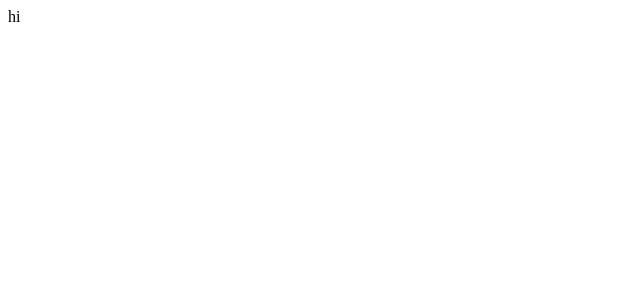
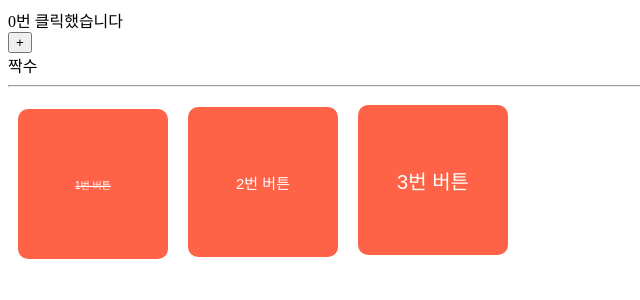
Before and after one commit to ahcoo/react_lecture, a React (Create React App) app: page / in a window 1280 px wide. Shown: the top 300 px of the page, without its empty margins (0-640 px from the left). Built offline with nearby package versions, Linux system fonts and the light colour scheme.

Commit message:
수업내용 다시 저장

```diff
--- a/src/App.jsx
+++ b/src/App.jsx
@@ -1,5 +1,35 @@
-function App() {
-  return <div>hi</div>;
-}
+import React, { useState } from "react";
+import Counter from "./components/Counter";
+import Converter from "./components/Converter";
+import MyBtn from "./components/MyBtn";
 
+const App = () => {
+  const [counter, setCounter] = useState(0);
+  return (
+    <>
+      <Counter counter={counter} setCounter={setCounter} />
+      <Converter counter={counter} />
+      <hr />
+      <MyBtn
+        text={"1번 버튼"}
+        fontSize={"10px"}
+        isChecked={true}
+        alertMsg={"1번버튼 클릭됨"}
+      />
+      <MyBtn
+        text={"2번 버튼"}
+        fontSize={"15px"}
+        isChecked={false}
+        alertMsg={"2번버튼 클릭됨"}
+      />
+      <MyBtn
+        text={"3번 버튼"}
+        fontSize={"20px"}
+        isChecked={false}
+        alertMsg={"3번버튼 클릭됨"}
+      />
+    </>
+  );
+};
+/**/
 export default App;
--- /dev/null
+++ b/src/components/Converter.jsx
@@ -0,0 +1,12 @@
+import React, { useState } from "react";
+
+function Converter({ counter }) {
+  return (
+    <div>
+      {/* 삼항 연산자 */}
+      {counter % 2 === 0 ? "짝수" : "홀수"}
+    </div>
+  );
+}
+
+export default Converter;
--- /dev/null
+++ b/src/components/Counter.jsx
@@ -0,0 +1,33 @@
+/*import React, { useState } from "react";
+
+const Counter = ({ counter, setCounter }) => {
+  const addCounter = () => {
+    setCounter(counter + 1);
+  };
+  return (
+    <div>
+      <div>{counter}번 클릭했습니다</div>
+      <button onClick={addCounter}>+</button>
+    </div>
+  );
+  return;
+};
+
+export default Counter;*/
+
+import React, { useState } from "react";
+
+function Counter({ counter, setCounter }) {
+  const addCounter = () => {
+    setCounter(counter + 1);
+  };
+  return (
+    <div>
+      <div>{counter}번 클릭했습니다</div>
+      <button onClick={addCounter}>+</button>
+    </div>
+  );
+  return;
+}
+
+export default Counter;
--- /dev/null
+++ b/src/components/MyBtn.jsx
@@ -0,0 +1,27 @@
+import React from "react";
+
+const MyBtn = ({ text, fontSize, isChecked, alertMsg }) => {
+  return (
+    <button
+      style={{
+        width: "150px",
+        height: "150px",
+        backgroundColor: "tomato",
+        color: "white",
+        padding: "10px 20px",
+        border: 0,
+        borderRadius: 10,
+        margin: "10px",
+        fontSize: `${fontSize}`,
+        textDecoration: isChecked ? "line-through" : "none",
+      }}
+      onClick={() => {
+        alert(alertMsg);
+      }}
+    >
+      {text}
+    </button>
+  );
+};
+
+export default MyBtn;
```
